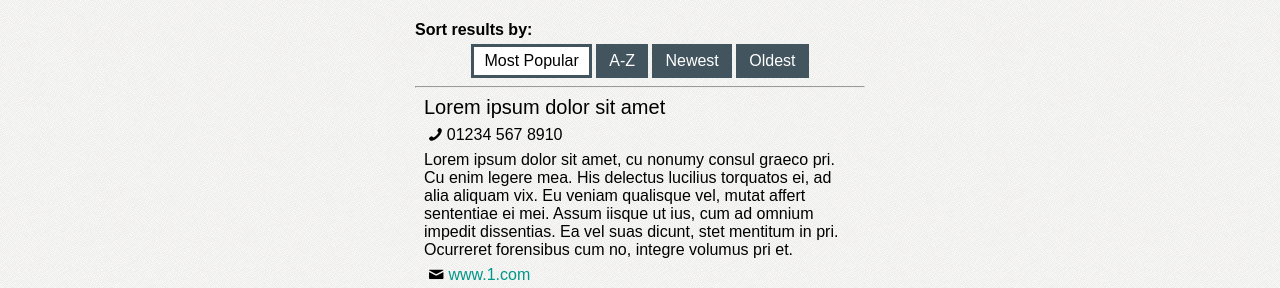
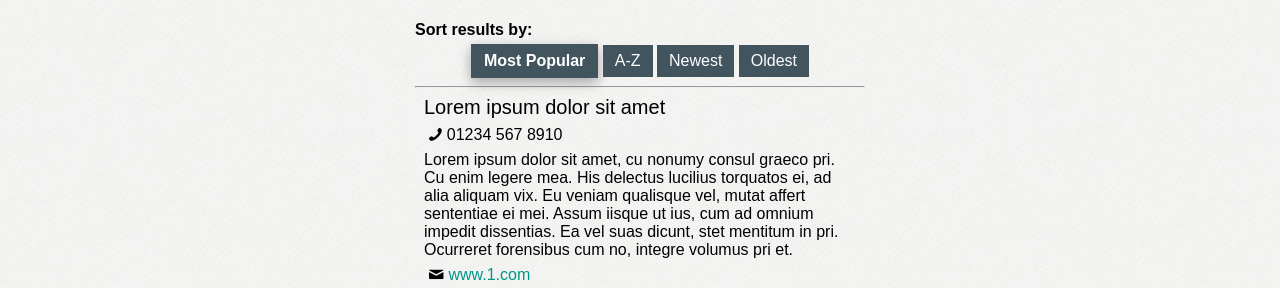
Before and after one commit to nicholedwight/DementiaWebApp, a PHP site: page /topic-search.php?searchTerm=1 in a window 1280 px wide. Shown: the part 330-618 px from the top of the page. Run offline with PHP 8.4, Linux system fonts and the light colour scheme; data that the repository does not hold is empty.

Commit message:
feedback on sort by buttons

```diff
--- a/css/styles.css
+++ b/css/styles.css
@@ -366,17 +366,19 @@ textarea {
 }
 
 .opt-btn {
-  padding: 5px 10px;
+  padding: 4px 9px;
   background: #42545e;
   color: #FFF;
   border: 3px solid #42545e;
   cursor: pointer;
+  transition: box-shadow .28s cubic-bezier(.4,0,.2,1);
+  font-weight: lighter;
 }
 
 .current-btn {
-  color: #000;
-  background: #FFF;
-  border: 3px solid #42545e;
+  box-shadow: 0 5px 11px 0 rgba(0,0,0,.18),0 4px 15px 0 rgba(0,0,0,.15);
+  padding: 5px 10px;
+  font-weight: bold;
 }
 
 .show-all {
```
